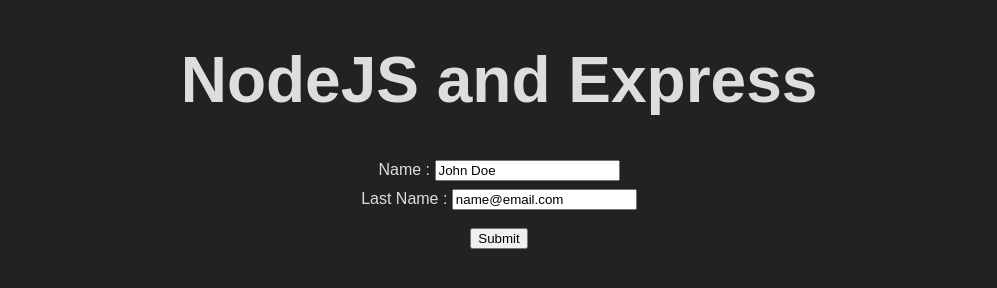
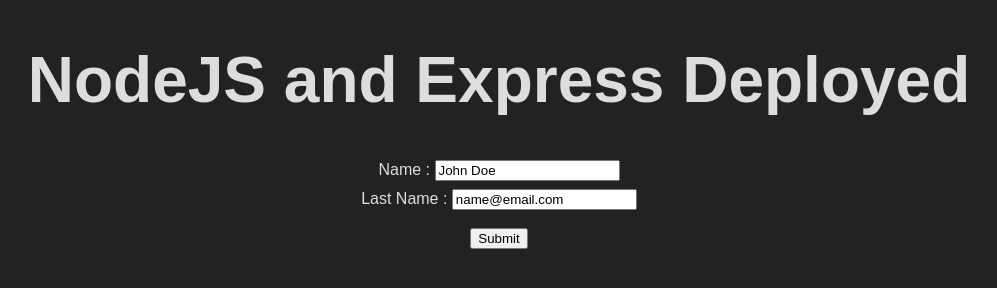
Before and after one commit to burrorc/nodeExpress, a website: page public/index.html in a window 1280 px wide. Shown: the whole page, without its empty margins (141-1138 px from the left). Drawn offline with Linux system fonts and the light colour scheme.

Commit message:
Update index.html

```diff
--- a/public/index.html
+++ b/public/index.html
@@ -7,7 +7,7 @@
 		<link rel="stylesheet" href="/style.css">
 	</head>
 	<body>
-		<h1>NodeJS and Express</h1>
+		<h1>NodeJS and Express Deployed</h1>
      <form action="/members" method="post">
       <label>Name :</label>
       <input type="text" name="name" value="John Doe"><br>
```
